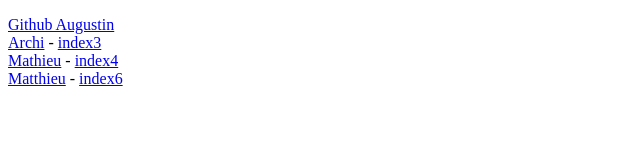
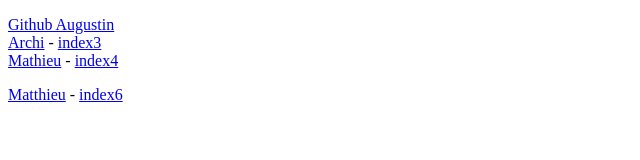
Before and after one commit to Pascalinelauriol85/Equipe-, a plain HTML site: page index.html in a window 1280 px wide. Shown: the whole page, without its empty margins (0-640 px from the left). Drawn offline with Linux system fonts and the light colour scheme.

Commit message:
Update index.html

```diff
--- a/index.html
+++ b/index.html
@@ -16,7 +16,7 @@
          <br>
         <a href="https://github.com/MathieuParadis">Mathieu</a> - <a href="index4.html">index4</a>
          <br>
-         <a href="https://github.com/MatthieuPS">Matthieu</a> - <a href="6.html">index6</a>
+        <p> <a href="https://github.com/MatthieuPS">Matthieu</a> - <a href="6.html">index6</a>
     </p>
 
 </body>
```
